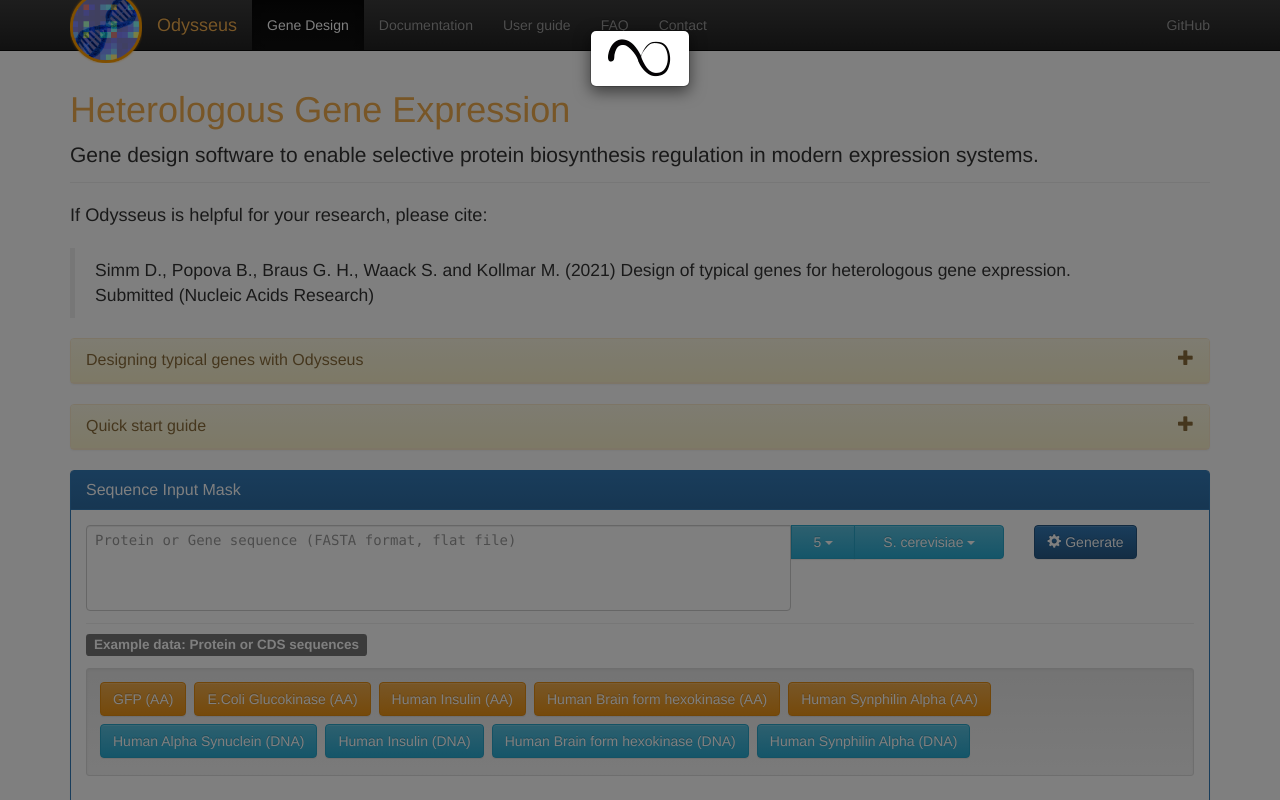
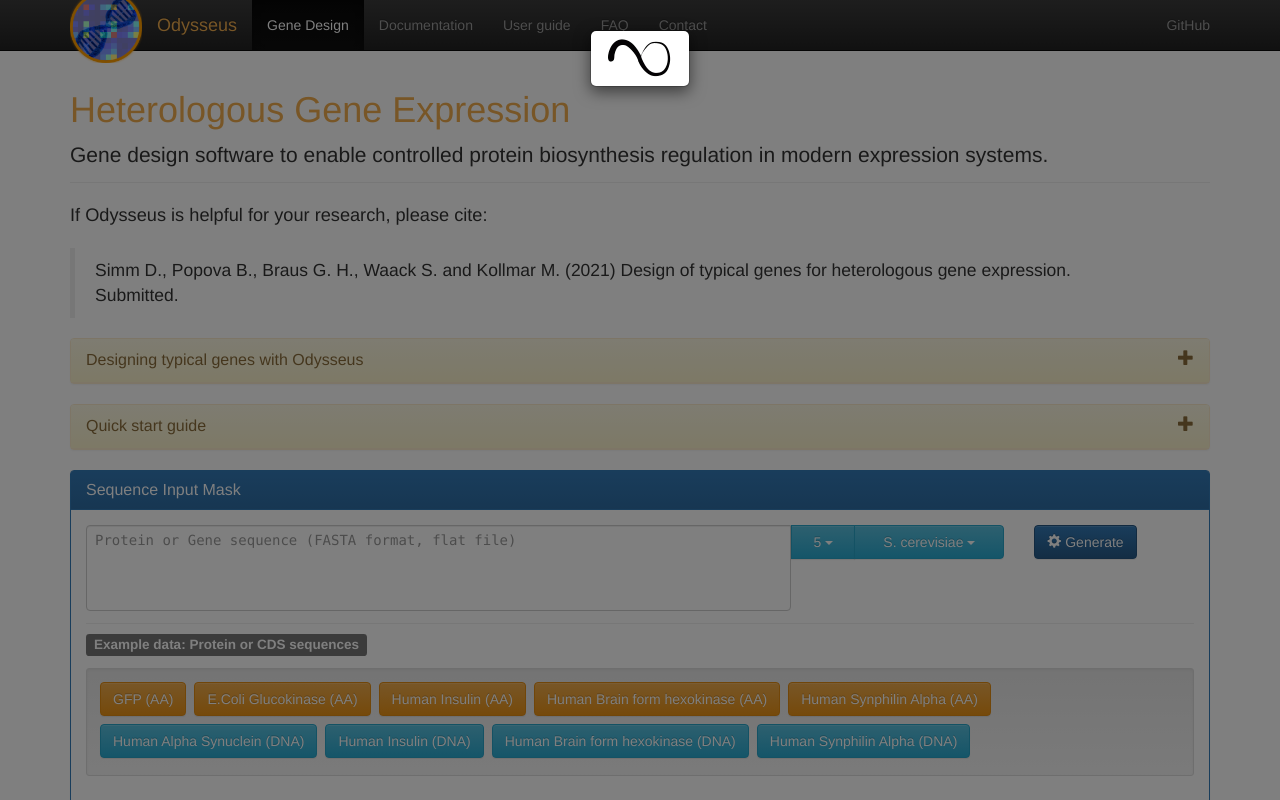
Before and after one commit to dsimm/Odysseus, a Flask app: page / in a window 1280 px wide. Run offline with Flask 2, Linux system fonts and the light colour scheme; data that the repository does not hold is empty; some libraries are stand-ins or nearby versions.

Commit message:
Update project README

```diff
--- a/web/templates/_heprex_gui.html
+++ b/web/templates/_heprex_gui.html
@@ -4,14 +4,14 @@
         <div class="page-header">
             <h1><span style="color: #f0ad4e;">Heterologous Gene Expression</span></h1>
             <div class="lead" style="margin-bottom: 4px;">
-                Gene design software to enable selective protein biosynthesis regulation in modern expression systems.
+                Gene design software to enable controlled protein biosynthesis regulation in modern expression systems.
             </div>
         </div>
 
         <p class="lead lead-small">If Odysseus is helpful for your research, please cite:</p>
         <blockquote cite="https://doi.org/10.1093/bioinformatics/btu700">
             <p>Simm D., Popova B., Braus G. H., Waack S. and Kollmar M. (2021) Design of typical genes for heterologous gene expression.<br>
-                Submitted (Nucleic Acids Research)
+                Submitted.
 {#                bioRxiv 2021.09.14.460367 <cite><img src="http://www.doi.org/img/Logo_TM.png" alt="DOI_disc_logo" width="16" height="16"> - <a href="https://doi.org/10.1101/2021.09.14.460367" target="_blank">10.1101/2021.09.14.460367</a></cite>#}
 {#                Nucleic Acids Research, Volume 49, Issue 12, 9 July 2021, Pages 6804–6816. <cite><img src="http://www.doi.org/img/Logo_TM.png" alt="DOI_disc_logo" width="16" height="16"> - <a href="https://doi.org/10.1093/nar/gkab493" target="_blank">10.1093/nar/gkab493</a></cite>#}
             </p>
```
Also changed, not shown: README.md.
